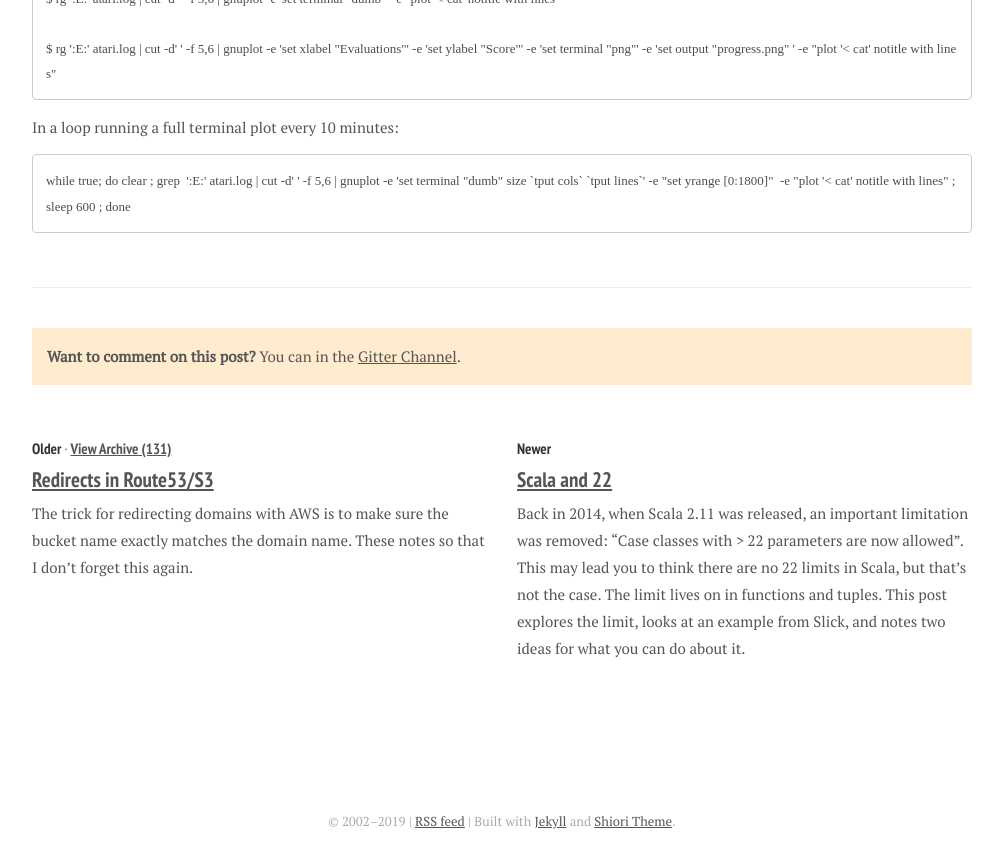
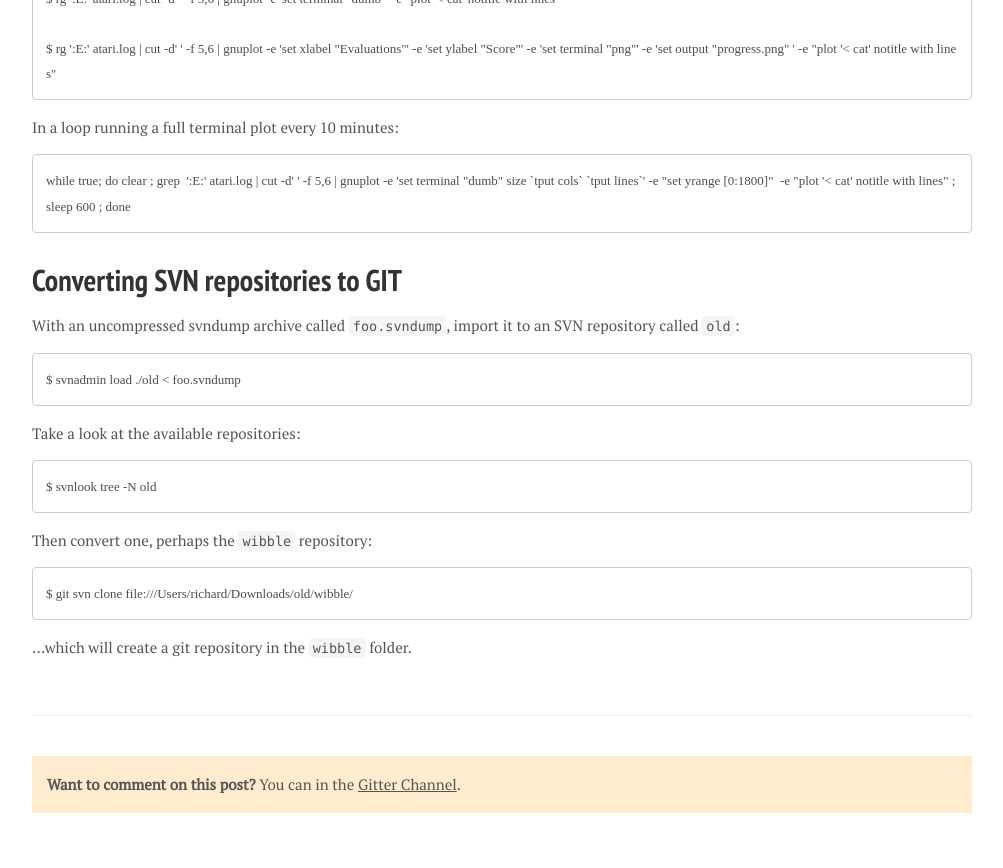
Before and after one commit to d6y/richard.dallaway.com, a Jekyll site: the page built from _posts/2016-10-08-bash.md, in a window 1280 px wide and 900 px high, scrolled down 3092 px, cut to the strip 0-870 px from the top of the window. Shown: the whole strip, without its empty margins (138-1141 px from the left). Built offline with Jekyll 4.4.1, drawn with Linux system fonts in a browser that asks for light colours; nearby versions of some CDN libraries; some web fonts are replaced.

Commit message:
add notes on converting from SVN to GIT

````diff
--- a/_posts/2016-10-08-bash.md
+++ b/_posts/2016-10-08-bash.md
@@ -133,3 +133,25 @@ In a loop running a full terminal plot every 10 minutes:
 ```
 while true; do clear ; grep  ':E:' atari.log | cut -d' ' -f 5,6 | gnuplot -e 'set terminal "dumb" size `tput cols` `tput lines`' -e "set yrange [0:1800]"  -e "plot '< cat' notitle with lines" ; sleep 600 ; done
 ```
+
+# Converting SVN repositories to GIT
+
+With an uncompressed svndump archive called `foo.svndump`, import it to an SVN repository called `old`:
+
+```
+$ svnadmin load ./old < foo.svndump
+```
+
+Take a look at the available repositories:
+
+```
+$ svnlook tree -N old
+```
+
+Then convert one, perhaps the `wibble` repository:
+
+```
+$ git svn clone file:///Users/richard/Downloads/old/wibble/
+```
+
+...which will create a git repository in the `wibble` folder.
````
